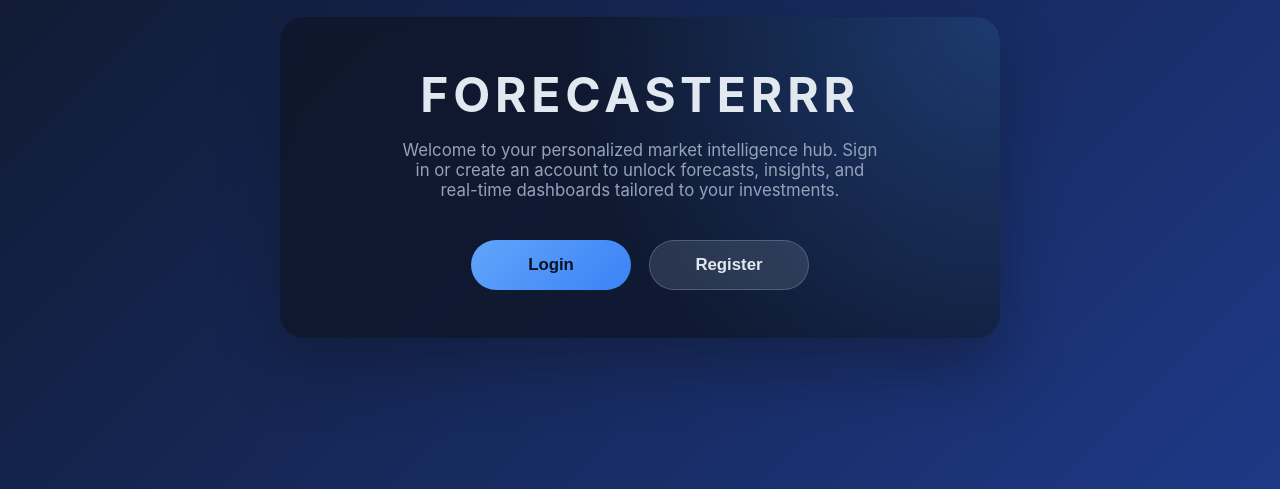
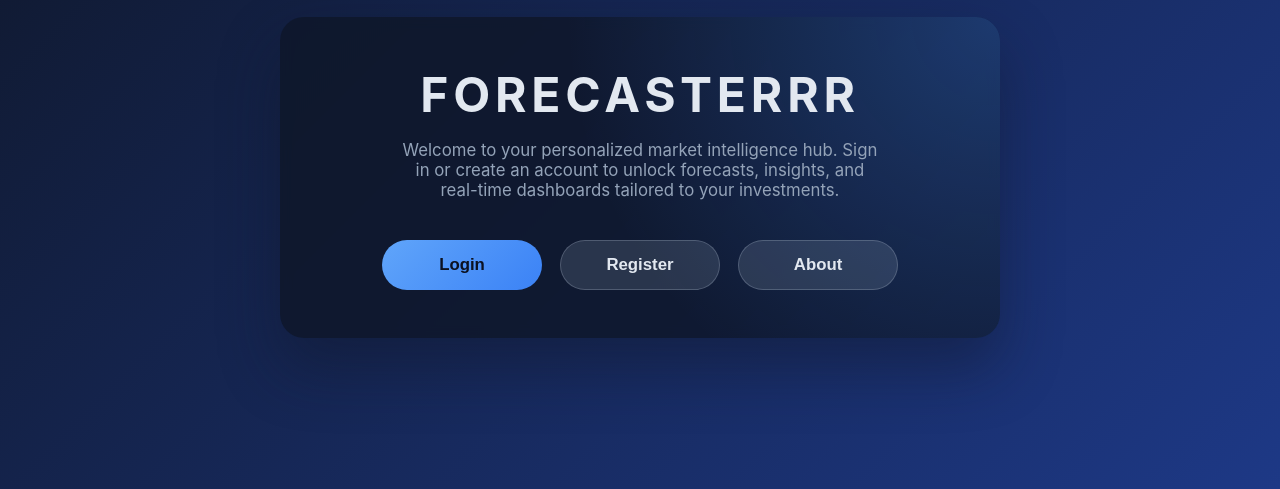
Before and after one commit to inder123-prog/forecasterr, a Flask app: page / in a window 1280 px wide. Shown: the part 223-712 px from the top of the page. Run offline with Flask 3, Linux system fonts and the light colour scheme.

Commit message:
Add About modal and style CTA links (#16)
Co-authored-by: Cursor Agent <cursoragent@cursor.com>
Co-authored-by: kamlekumar.1986 <kamlekumar.1986@gmail.com>

```diff
--- a/templates/login.html
+++ b/templates/login.html
@@ -82,7 +82,8 @@
             flex-wrap: wrap;
         }
 
-        button.cta {
+        button.cta,
+        a.cta {
             min-width: 160px;
             padding: 14px 28px;
             border-radius: 999px;
@@ -93,20 +94,27 @@
             transition: transform 0.15s ease, box-shadow 0.15s ease, background 0.2s ease;
             color: #0b1120;
             background: linear-gradient(135deg, #60a5fa, #3b82f6);
+            text-decoration: none;
+            display: inline-flex;
+            align-items: center;
+            justify-content: center;
         }
 
-        button.cta.secondary {
+        button.cta.secondary,
+        a.cta.secondary {
             color: var(--text-main);
             background: rgba(148, 163, 184, 0.2);
             border: 1px solid rgba(148, 163, 184, 0.35);
         }
 
-        button.cta:hover {
+        button.cta:hover,
+        a.cta:hover {
             transform: translateY(-2px);
             box-shadow: 0 18px 30px rgba(30, 64, 175, 0.35);
         }
 
-        button.cta.secondary:hover {
+        button.cta.secondary:hover,
+        a.cta.secondary:hover {
             box-shadow: 0 16px 28px rgba(148, 163, 184, 0.25);
         }
 
@@ -241,6 +249,32 @@
             box-shadow: none;
         }
 
+        .about-content {
+            text-align: left;
+            display: flex;
+            flex-direction: column;
+            gap: 16px;
+            color: var(--text-muted);
+        }
+
+        .about-content h3 {
+            margin: 0;
+            font-size: 1.05rem;
+            color: var(--text-main);
+        }
+
+        .about-content ul {
+            margin: 0;
+            padding-left: 18px;
+            display: flex;
+            flex-direction: column;
+            gap: 8px;
+        }
+
+        .about-content li {
+            line-height: 1.5;
+        }
+
         @media (max-width: 640px) {
             .hero-card {
                 padding: 36px 28px;
@@ -262,6 +296,7 @@
         <div class="actions">
             <button class="cta" id="loginTrigger">Login</button>
             <button class="cta secondary" id="registerTrigger">Register</button>
+            <button class="cta secondary" id="aboutTrigger" type="button">About</button>
         </div>
     </div>
 
@@ -290,6 +325,23 @@
         </div>
     </div>
 
+    <div class="overlay" id="aboutOverlay" role="dialog" aria-modal="true" aria-hidden="true">
+        <div class="modal">
+            <button class="close-btn" id="closeAboutModal" aria-label="Close dialog">&times;</button>
+            <h2>About FORECASTERRR</h2>
+            <div class="about-content">
+                <p>FORECASTERRR delivers market intelligence tailored to your investment strategy with AI-powered forecasting and curated insights.</p>
+                <h3>What you can expect:</h3>
+                <ul>
+                    <li>Interactive dashboards and forecasting tools informed by Prophet models.</li>
+                    <li>Data enrichment from real-time news sentiment and company fundamentals.</li>
+                    <li>Curated top tech opportunities, refreshed with the latest market signals.</li>
+                </ul>
+                <p>Sign up or log in to explore the full experience, or reach out to the team at <a href="mailto:support@forecasterrr.ai">support@forecasterrr.ai</a>.</p>
+            </div>
+        </div>
+    </div>
+
     <script>
         const overlay = document.getElementById('authOverlay');
         const modalTitle = document.getElementById('modalTitle');
@@ -301,6 +353,9 @@
         const usernameInput = document.getElementById('usernameInput');
         const submitBtn = document.getElementById('submitBtn');
         const authForm = document.getElementById('authForm');
+        const aboutOverlay = document.getElementById('aboutOverlay');
+        const aboutTrigger = document.getElementById('aboutTrigger');
+        const closeAboutModal = document.getElementById('closeAboutModal');
 
         let currentMode = 'login';
 
@@ -349,6 +404,16 @@
             overlay.setAttribute('aria-hidden', 'true');
         }
 
+        function openAbout() {
+            aboutOverlay.classList.add('visible');
+            aboutOverlay.setAttribute('aria-hidden', 'false');
+        }
+
+        function closeAbout() {
+            aboutOverlay.classList.remove('visible');
+            aboutOverlay.setAttribute('aria-hidden', 'true');
+        }
+
         document.getElementById('loginTrigger').addEventListener('click', () => openModal('login'));
         document.getElementById('registerTrigger').addEventListener('click', () => openModal('register'));
         document.getElementById('closeModal').addEventListener('click', closeModal);
@@ -358,9 +423,20 @@
             }
         });
 
+        aboutTrigger.addEventListener('click', openAbout);
+        closeAboutModal.addEventListener('click', closeAbout);
+        aboutOverlay.addEventListener('click', (event) => {
+            if (event.target === aboutOverlay) {
+                closeAbout();
+            }
+        });
+
         document.addEventListener('keydown', (event) => {
             if (event.key === 'Escape' && overlay.classList.contains('visible')) {
                 closeModal();
+            }
+            if (event.key === 'Escape' && aboutOverlay.classList.contains('visible')) {
+                closeAbout();
             }
         });
 
```
